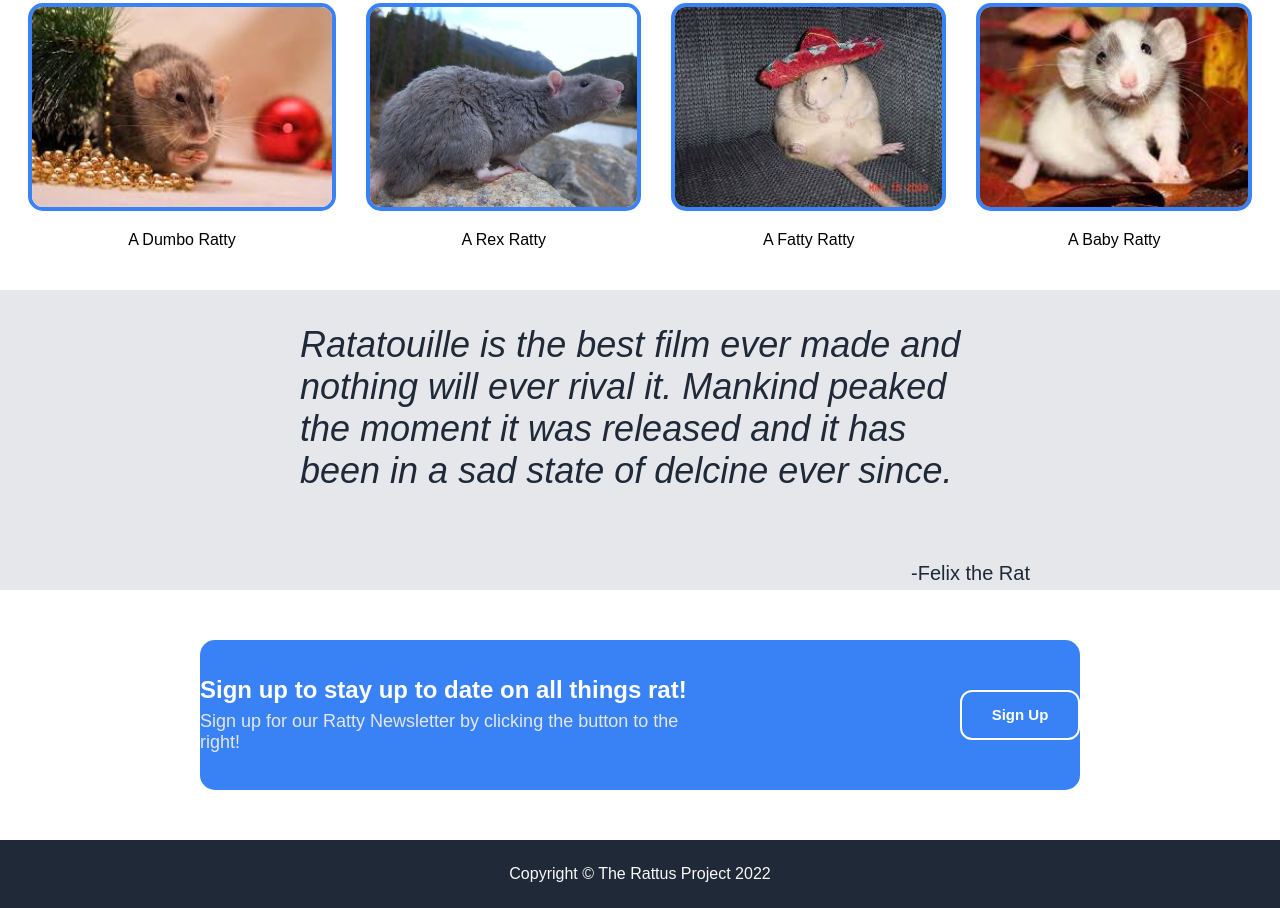
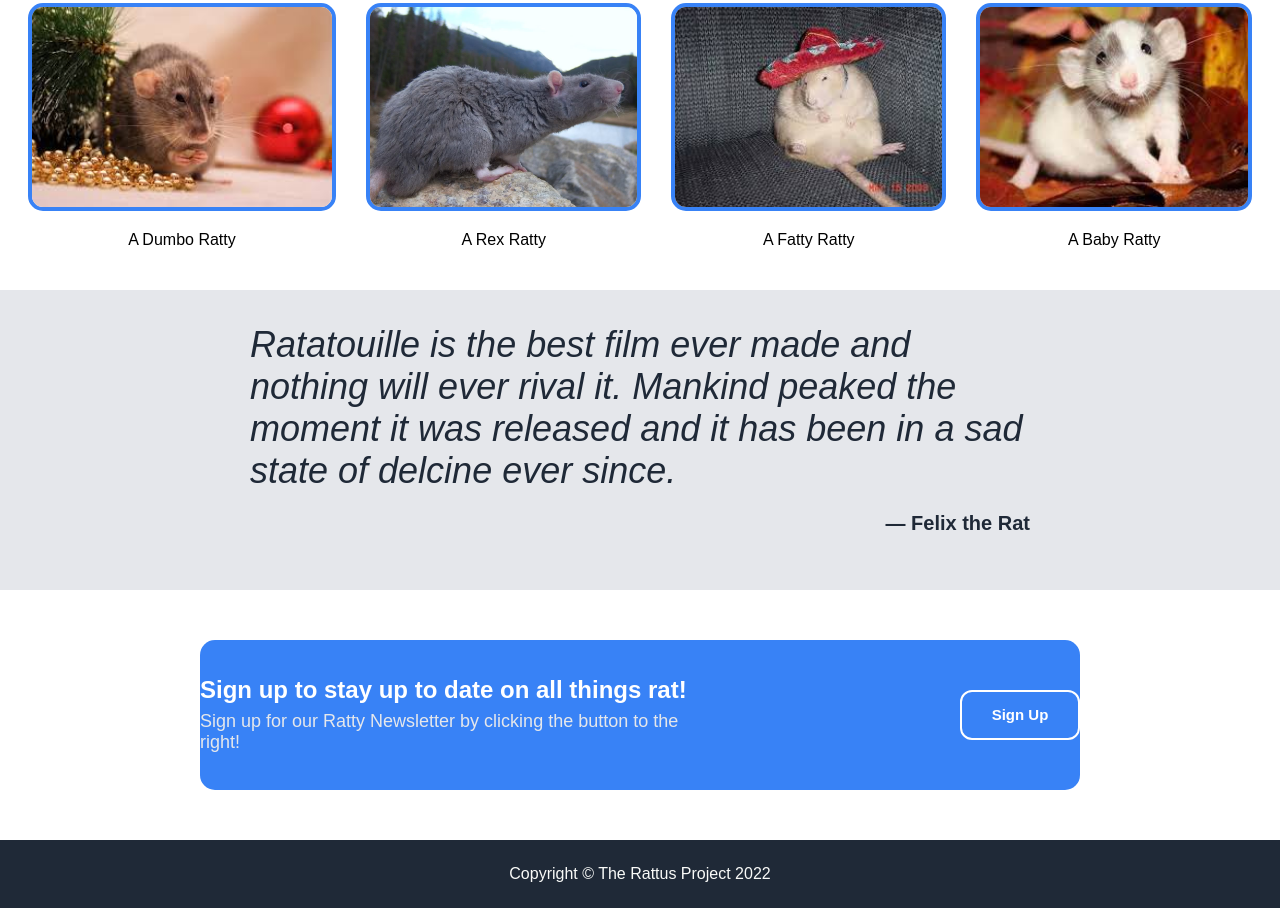
Before and after one commit to Jchristian27/landing-page, a plain HTML site: page index.html in a window 1280 px wide. Shown: the part 765-1673 px from the top of the page. Drawn offline with Linux system fonts and the light colour scheme.

Commit message:
Polish up section 3

```diff
--- a/css/styles.css
+++ b/css/styles.css
@@ -104,26 +104,35 @@ body {
   justify-content: center;
   height: 250px;
   padding: 25px 250px 25px 250px;
+
+  /*border: 1px solid red;*/
 }
 
 .quote {
   color: #1F2937;
   font-size: 36px;
-  font-weight: 100;
   font-style: italic;
   justify-content: flex-start;
-  margin: 25px;
+  /*margin: 25px;*/
+
+  /*border: 1px solid red;*/
 }
 
 #quote-text {
-  margin: 25px;
+  margin: 0;
+  font-weight: 100;
+
+  /*border: 1px solid red;*/
 }
 
 .author {
   color: #1F2937;
   font-size: 20px;
+  font-weight: bold;
   display: flex;
   justify-content: flex-end;
+
+  /*border: 1px solid red;*/
 }
 
 .section-four {
--- a/index.html
+++ b/index.html
@@ -64,7 +64,7 @@
       <p id="quote-text">Ratatouille is the best film ever made and nothing will ever rival it. Mankind peaked the moment it was released and it has been in a sad state of delcine ever since.</p>
     </div>
     <div class="author">
-      <p>-Felix the Rat</p>
+      <p>&#8212; Felix the Rat</p>
     </div>
   </div>
 
```
